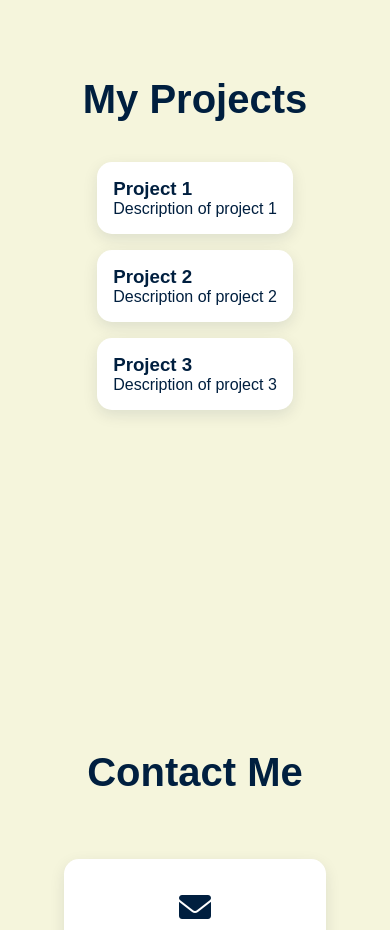
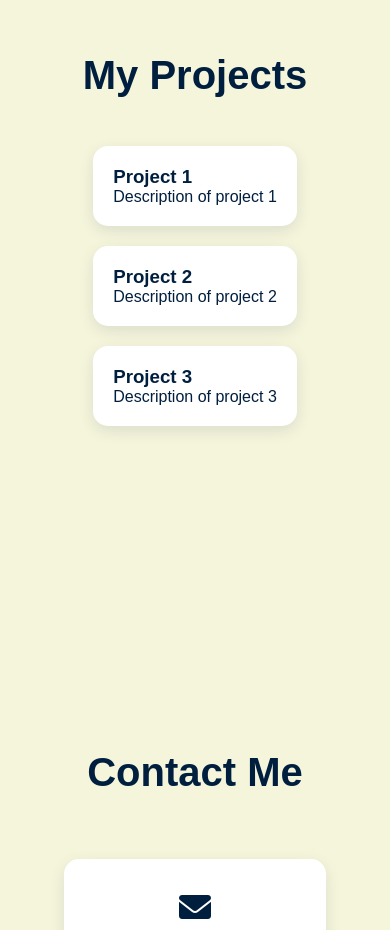
Before and after one commit to HansKentang/HansKentaroStudios, a plain HTML site: page index.html in a window 390 px wide. Shown: the part 2820-3750 px from the top of the page. Drawn offline with nearby package versions, Linux system fonts and the light colour scheme.

Commit message:
Add files via upload

```diff
--- a/styles.css
+++ b/styles.css
@@ -413,43 +413,43 @@ h2 {
 
 .project-grid {
     display: grid;
-    grid-template-columns: repeat(auto-fit, minmax(280px, 1fr));
+    grid-template-columns: repeat(auto-fit, minmax(300px, 1fr));
     gap: 2rem;
     max-width: 1200px;
     margin: 0 auto;
-    padding: 1rem;
+    padding: 2rem;
 }
 
 .project-card {
     background-color: white;
-    padding: 1.5rem;
+    padding: 2rem;
     border-radius: 15px;
     box-shadow: 0 5px 15px rgba(0, 31, 63, 0.1);
     transition: all 0.4s cubic-bezier(0.4, 0, 0.2, 1);
     transform-origin: center;
 }
 
-/* Add media queries for project section */
 @media (max-width: 768px) {
     .project-grid {
+        grid-template-columns: repeat(auto-fit, minmax(250px, 1fr));
+        gap: 1.5rem;
+        padding: 1.5rem;
+    }
+
+    .project-card {
+        padding: 1.5rem;
+    }
+}
+
+@media (max-width: 480px) {
+    .project-grid {
         grid-template-columns: 1fr;
-        gap: 1.5rem;
+        gap: 1.25rem;
         padding: 1rem;
     }
 
     .project-card {
         padding: 1.25rem;
-    }
-}
-
-@media (max-width: 480px) {
-    .project-grid {
-        gap: 1rem;
-        padding: 0.5rem;
-    }
-
-    .project-card {
-        padding: 1rem;
     }
 }
 
```
